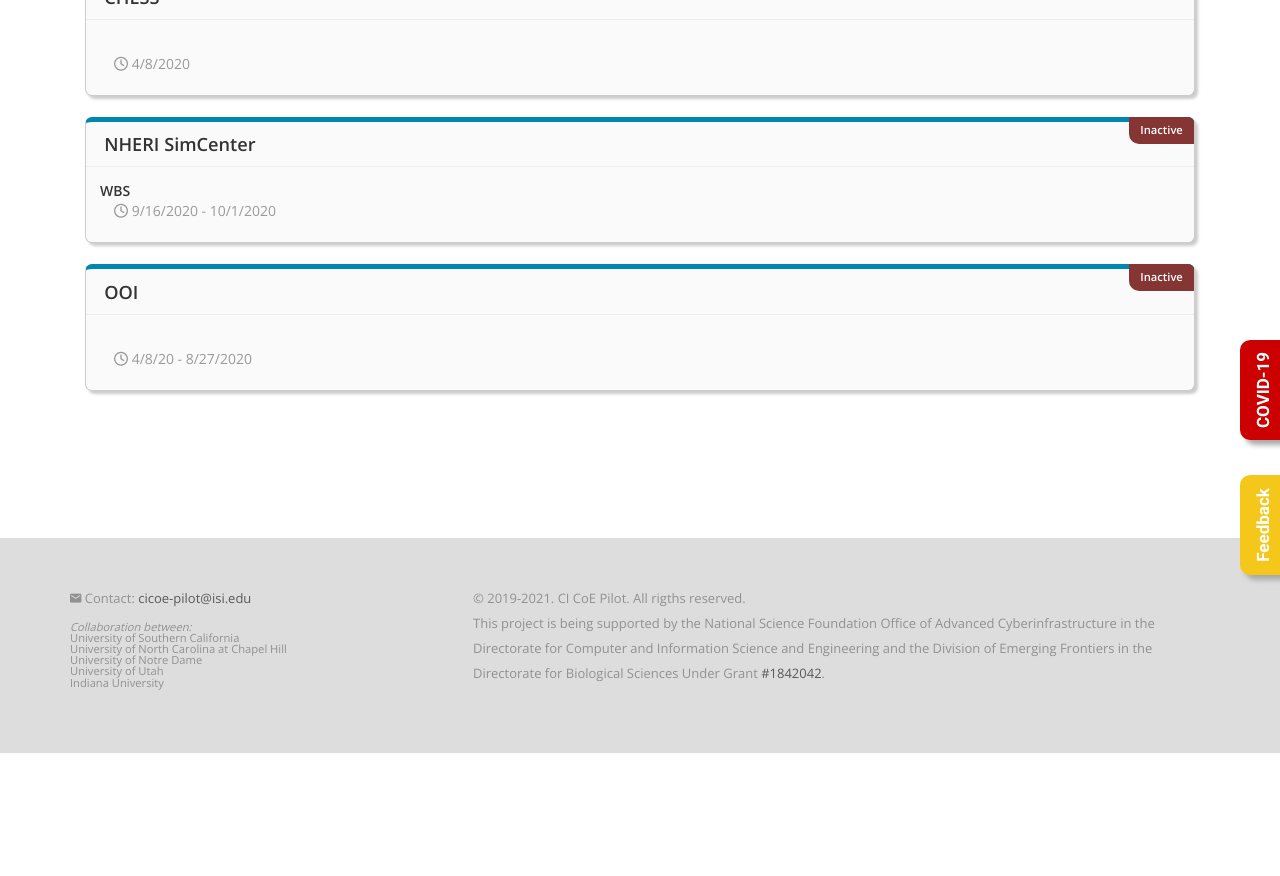
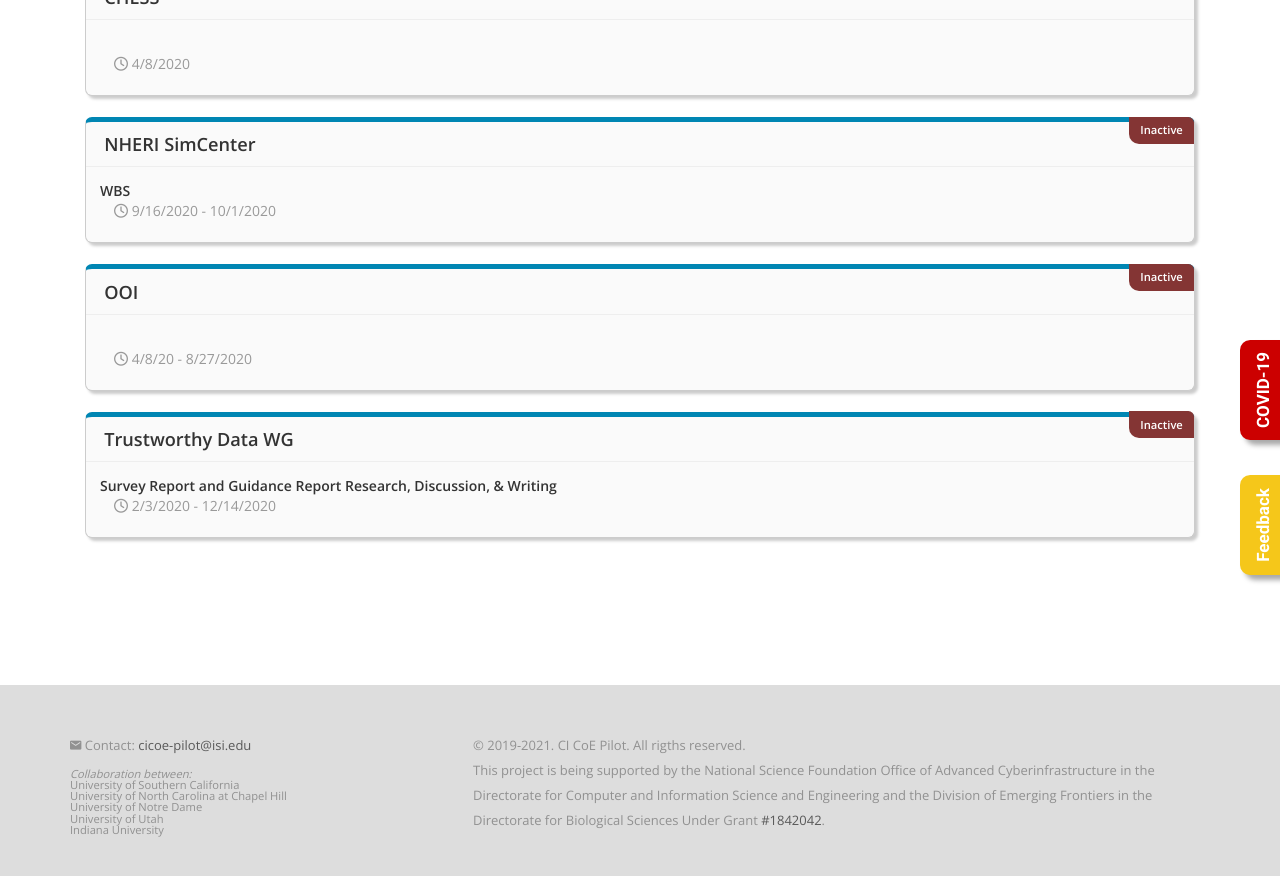
Before and after one commit to cicoe/cicoe.github.io, a Jekyll site: the page built from activities.html, in a window 1280 px wide and 900 px high, scrolled down 1999 px. Shown: the top 876 px of the window. Built offline with Jekyll 4.4.1, drawn with Linux system fonts in a browser that asks for light colours; nearby versions of some CDN libraries; some web fonts are replaced; before the commit the page ends 2752 px from its top, so only the background shows below that.

Commit message:
Added Trustworthy Data WG

```diff
--- a/_data/activities.yml
+++ b/_data/activities.yml
@@ -72,6 +72,12 @@
     - title: WBS
       timeframe: 9/16/2020 - 10/1/2020
 
+- facility: Trustworthy Data WG
+  active: false
+  activities:
+    - title: Survey Report and Guidance Report Research, Discussion, & Writing
+      timeframe: 2/3/2020 - 12/14/2020
+
 - facility: TrustedCI IDM Monthly WG
   active: true
   activities:
```
